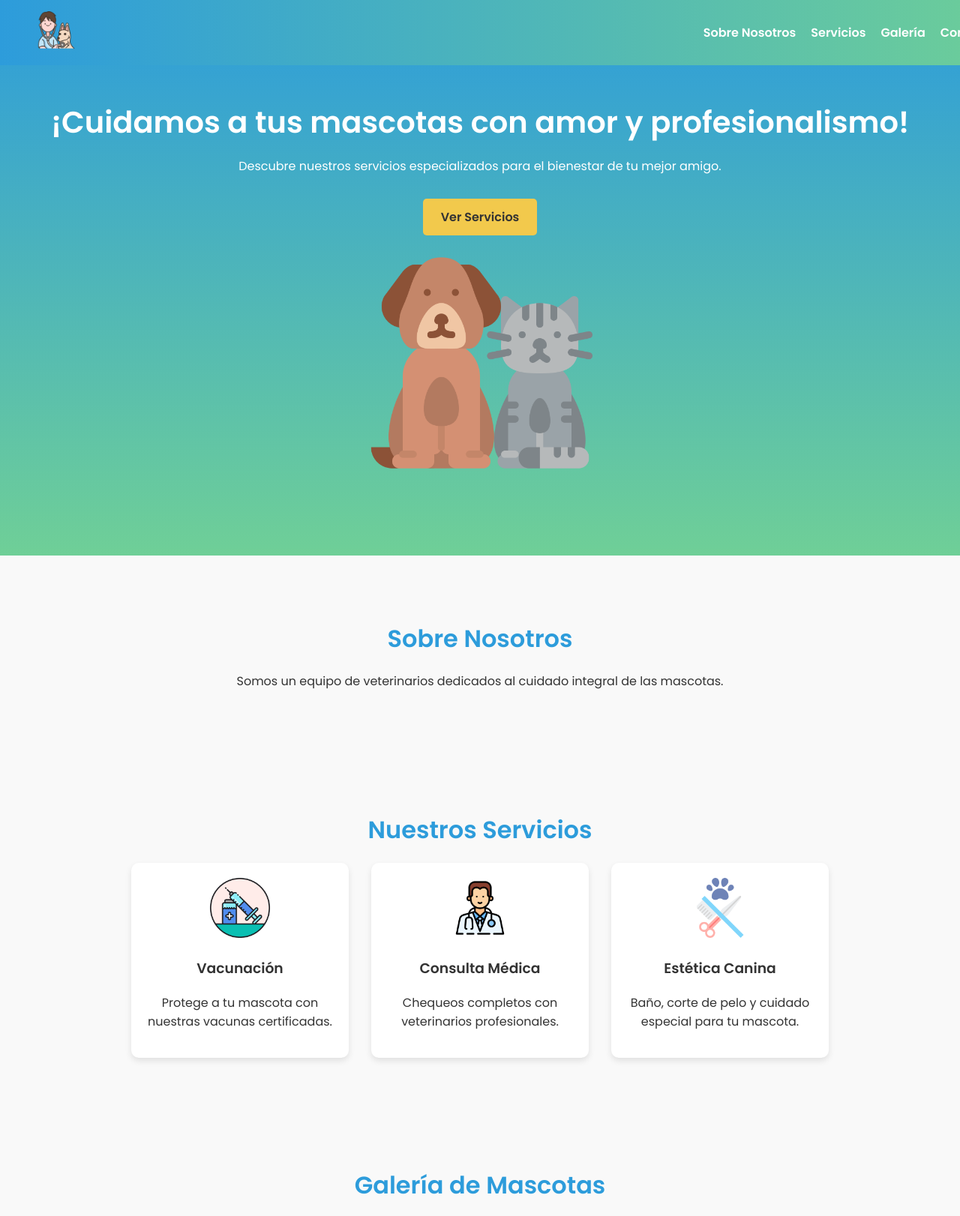
After one commit to yruedahu/veterinaria_frameworks, a Django app: template apps/veterinary_pets/templates/veterinary_pets/home_pets.html in a window 1280 px wide. The commit adds this page. Shown: the top 1622 px of the page at 75% size. Run offline with Django 5.2, Linux system fonts and the light colour scheme; the template is opened without the code that fills it, so the values that code supplies are empty; parts of the project's set-up code (start-up, migrations or seed data) failed here and were passed over.

Commit message:
Pagina pets

```diff
--- a/apps/veterinary_home/templates/veterinary_home/home.html
+++ b/apps/veterinary_home/templates/veterinary_home/home.html
@@ -5,7 +5,7 @@
     <meta charset="UTF-8">
     <meta name="viewport" content="width=device-width, initial-scale=1.0">
     <title>Veterinaria PYTHON</title>
-    <link rel="stylesheet" href="{% static 'css/style.css' %}">
+    <link rel="stylesheet" href="{% static 'css/home_style.css' %}">
     <link rel="preconnect" href="https://fonts.googleapis.com">
     <link href="https://fonts.googleapis.com/css2?family=Poppins:wght@300;400;600&display=swap" rel="stylesheet">
 </head>
--- a/apps/veterinary_home/urls.py
+++ b/apps/veterinary_home/urls.py
@@ -1,6 +1,7 @@
-from django.urls import path
+from django.urls import path, include
 from . import views
 
 urlpatterns = [
     path('', views.home, name='home'),
+    path('pets/', include('apps.veterinary_pets.urls')),
 ]
--- /dev/null
+++ b/apps/veterinary_pets/static/css/pets_style.css
@@ -0,0 +1,187 @@
+/* --- GENERAL --- */
+body {
+    font-family: 'Poppins', sans-serif;
+    margin: 0;
+    padding: 0;
+    background: #f9f9f9;
+    color: #333;
+    text-align: center;
+}
+
+.container {
+    width: 90%;
+    max-width: 1200px;
+    margin: auto;
+}
+
+/* --- HEADER --- */
+header {
+    display: flex;
+    justify-content: space-between;
+    align-items: center;
+    background: linear-gradient(to right, #2D9CDB, #6FCF97);
+    padding: 15px 50px;
+    color: white;
+    position: fixed;
+    width: 100%;
+    top: 0;
+    left: 0;
+    z-index: 1000;
+}
+
+header .logo img {
+    height: 50px;
+}
+
+nav ul {
+    list-style: none;
+    display: flex;
+    gap: 20px;
+    padding: 0;
+}
+
+nav ul li {
+    display: inline;
+}
+
+nav ul li a {
+    text-decoration: none;
+    color: white;
+    font-weight: 600;
+}
+
+/* --- HERO SECTION --- */
+#hero {
+    display: flex;
+    align-items: center;
+    justify-content: center;
+    background: linear-gradient(to bottom, #2D9CDB, #6FCF97);
+    padding: 100px 50px;
+    text-align: center;
+    flex-direction: column;
+    color: white;
+}
+
+.hero-content h1 {
+    font-size: 2.5em;
+    margin-bottom: 10px;
+}
+
+.hero-content .btn {
+    background: #F2C94C;
+    color: #333;
+    padding: 12px 24px;
+    text-decoration: none;
+    display: inline-block;
+    margin-top: 15px;
+    border-radius: 5px;
+    font-weight: bold;
+    transition: background 0.3s, transform 0.2s;
+}
+
+.hero-content .btn:hover {
+    background: #E0A60B;
+    transform: scale(1.05);
+}
+
+.hero-image img {
+    width: 300px;
+    margin-top: 20px;
+}
+
+/* --- SECCIONES GENERALES --- */
+section {
+    padding: 60px 20px;
+    text-align: center;
+}
+
+h2 {
+    font-size: 2em;
+    color: #2D9CDB;
+    margin-bottom: 20px;
+}
+
+/* --- SERVICIOS --- */
+.services-container {
+    display: flex;
+    justify-content: center;
+    flex-wrap: wrap;
+    gap: 30px;
+    max-width: 1000px;
+    margin: auto;
+}
+
+.service-card {
+    background: white;
+    padding: 20px;
+    border-radius: 10px;
+    text-align: center;
+    box-shadow: 0 4px 8px rgba(0, 0, 0, 0.1);
+    width: 250px;
+    transition: transform 0.3s, box-shadow 0.3s;
+}
+
+.service-card:hover {
+    transform: translateY(-5px);
+    box-shadow: 0 8px 20px rgba(0, 0, 0, 0.2);
+}
+
+.service-card img {
+    width: 80px;
+}
+
+/* --- GALERÍA --- */
+.gallery-container {
+    display: flex;
+    flex-wrap: wrap;
+    justify-content: center;
+    gap: 15px;
+    max-width: 800px;
+    margin: auto;
+}
+
+.gallery-container img {
+    width: 200px;
+    border-radius: 10px;
+}
+
+/* --- CONTACTO --- */
+#contact form {
+    display: flex;
+    flex-direction: column;
+    gap: 10px;
+    max-width: 400px;
+    margin: auto;
+}
+
+#contact input,
+#contact textarea {
+    width: 100%;
+    padding: 10px;
+    border: 1px solid #ccc;
+    border-radius: 5px;
+}
+
+#contact button {
+    background: #F2C94C;
+    color: #333;
+    padding: 12px;
+    border: none;
+    border-radius: 5px;
+    cursor: pointer;
+    font-weight: bold;
+    transition: background 0.3s;
+}
+
+#contact button:hover {
+    background: #E0A60B;
+}
+
+/* --- FOOTER --- */
+footer {
+    background: #6FCF97;
+    color: white;
+    padding: 15px;
+    text-align: center;
+    margin-top: 20px;
+}
--- /dev/null
+++ b/apps/veterinary_pets/templates/veterinary_pets/home_pets.html
@@ -0,0 +1,90 @@
+{% load static %}
+<!DOCTYPE html>
+<html lang="es">
+<head>
+    <meta charset="UTF-8">
+    <meta name="viewport" content="width=device-width, initial-scale=1.0">
+    <title>Veterinary Pets</title>
+    <link rel="stylesheet" href="{% static 'css/pets_style.css' %}">
+    <link rel="preconnect" href="https://fonts.googleapis.com">
+    <link href="https://fonts.googleapis.com/css2?family=Poppins:wght@300;400;600&display=swap" rel="stylesheet">
+</head>
+<body>
+    <header>
+        <div class="logo">
+            <img src="{% static 'images/logo.png' %}" alt="Veterinary Pets Logo">
+        </div>
+        <nav>
+            <ul>
+                <li><a href="#about">Sobre Nosotros</a></li>
+                <li><a href="#services">Servicios</a></li>
+                <li><a href="#gallery">Galería</a></li>
+                <li><a href="#contact">Contacto</a></li>
+            </ul>
+        </nav>
+    </header>
+
+    <section id="hero">
+        <div class="hero-content">
+            <h1>¡Cuidamos a tus mascotas con amor y profesionalismo!</h1>
+            <p>Descubre nuestros servicios especializados para el bienestar de tu mejor amigo.</p>
+            <a href="#services" class="btn">Ver Servicios</a>
+        </div>
+        <div class="hero-image">
+            <img src="{% static 'images/happy_animals.png' %}" alt="Mascotas felices">
+        </div>
+    </section>
+
+    <section id="about">
+        <h2>Sobre Nosotros</h2>
+        <p>Somos un equipo de veterinarios dedicados al cuidado integral de las mascotas.</p>
+    </section>
+
+    <section id="services">
+        <h2>Nuestros Servicios</h2>
+        <div class="services-container">
+            <div class="service-card">
+                <img src="{% static 'images/vacunation.png' %}" alt="Vacunación">
+                <h3>Vacunación</h3>
+                <p>Protege a tu mascota con nuestras vacunas certificadas.</p>
+            </div>
+            <div class="service-card">
+                <img src="{% static 'images/doctor.png' %}" alt="Consulta Médica">
+                <h3>Consulta Médica</h3>
+                <p>Chequeos completos con veterinarios profesionales.</p>
+            </div>
+            <div class="service-card">
+                <img src="{% static 'images/stetic.png' %}" alt="Estética">
+                <h3>Estética Canina</h3>
+                <p>Baño, corte de pelo y cuidado especial para tu mascota.</p>
+            </div>
+        </div>
+    </section>
+
+    <section id="gallery">
+        <h2>Galería de Mascotas</h2>
+        <div class="gallery-container">
+            <img src="{% static 'images/galeria.png' %}" alt="Perro feliz">
+            <img src="{% static 'images/cat1.jpg' %}" alt="Gato relajado">
+            <img src="{% static 'images/dog2.jpg' %}" alt="Perro jugando">
+            <img src="{% static 'images/cat2.jpg' %}" alt="Gato curioso">
+        </div>
+    </section>
+
+    <section id="contact">
+        <h2>Contacto</h2>
+        <p>Email: contacto@veterinarypets.com</p>
+        <p>Teléfono: +123 456 789</p>
+        <form action="#" method="POST">
+            <input type="text" name="name" placeholder="Tu Nombre" required>
+            <input type="email" name="email" placeholder="Tu Email" required>
+            <textarea name="message" placeholder="Escribe tu mensaje" required></textarea>
+            <button type="submit" class="btn">Enviar</button>
+        </form>
+    </section>
+
+    <footer>
+        <p>&copy; 2025 Veterinary Pets. Todos los derechos reservados.</p>
+    </footer>
+</body>
+</html>
--- a/apps/veterinary_pets/urls.py
+++ b/apps/veterinary_pets/urls.py
@@ -2,5 +2,5 @@ from django.urls import path
 from . import views
 
 urlpatterns = [
-    path('', views.pets_home, name='pets_home'),
+    path('', views.pets_home, name='home_pets'),
 ]
--- a/apps/veterinary_pets/views.py
+++ b/apps/veterinary_pets/views.py
@@ -2,4 +2,4 @@ from django.shortcuts import render
 from django.http import HttpResponse
 
 def pets_home(request):
-    return HttpResponse("¡Veterinary pets está funcionando!")
+    return render(request,'veterinary_pets/home_pets.html')
--- a/config/settings.py
+++ b/config/settings.py
@@ -56,12 +56,15 @@ MIDDLEWARE = [
     'django.middleware.clickjacking.XFrameOptionsMiddleware',
 ]
 
+STATIC_ROOT = os.path.join(BASE_DIR, 'staticfiles')
+
 ROOT_URLCONF = 'config.urls'
 
 STATIC_URL = '/static/'
 
 STATICFILES_DIRS = [
     os.path.join(BASE_DIR, 'apps/veterinary_home/static'),
+    os.path.join(BASE_DIR, 'apps/veterinary_pets/static'),
 ]
 
 TEMPLATES = [
```
Also changed, not shown: apps/veterinary_home/static/css/home_style.css (renamed from apps/veterinary_home/static/css/style.css, +9 -8 lines), apps/veterinary_home/static/images/happy_dog.png (deleted), apps/veterinary_pets/static/images/happy_animals.png (added), apps/veterinary_pets/static/images/logo.png (added).
